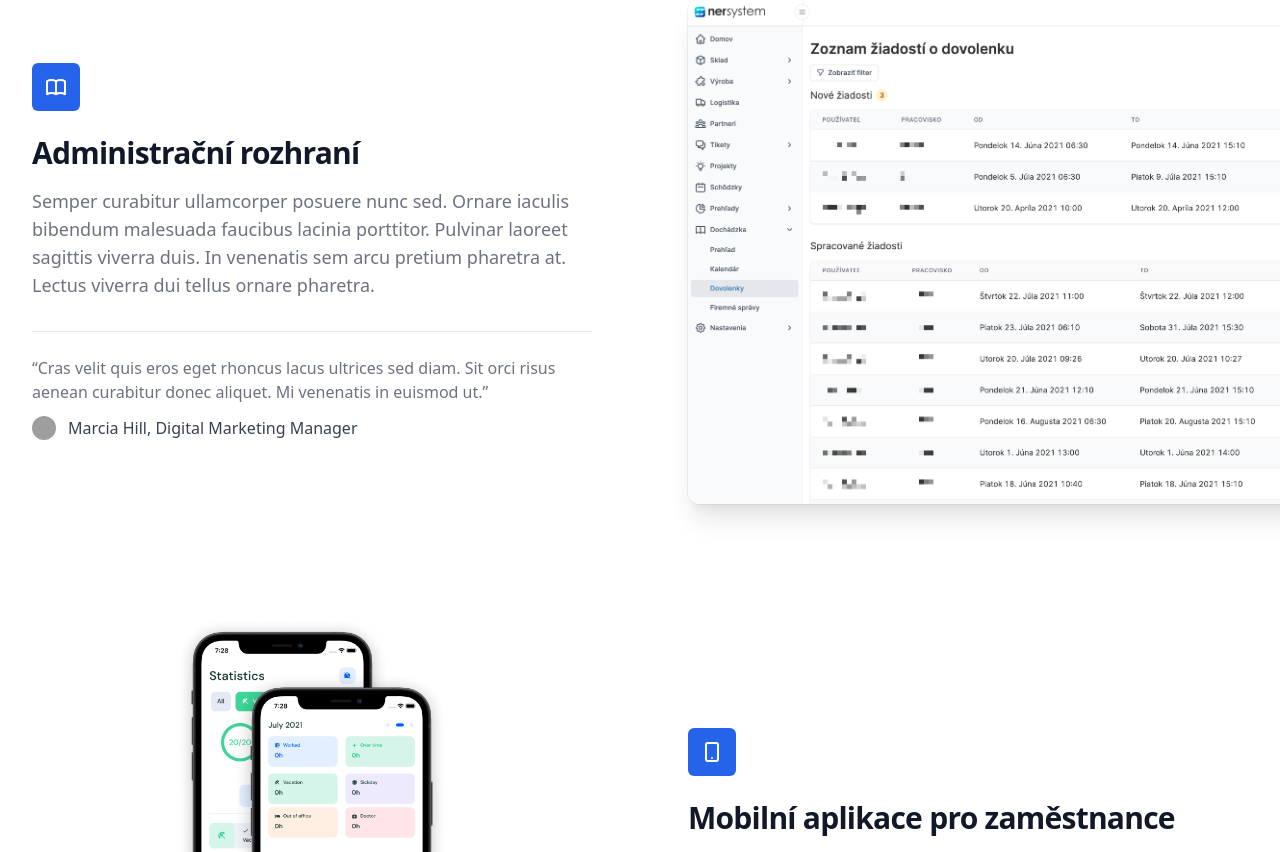
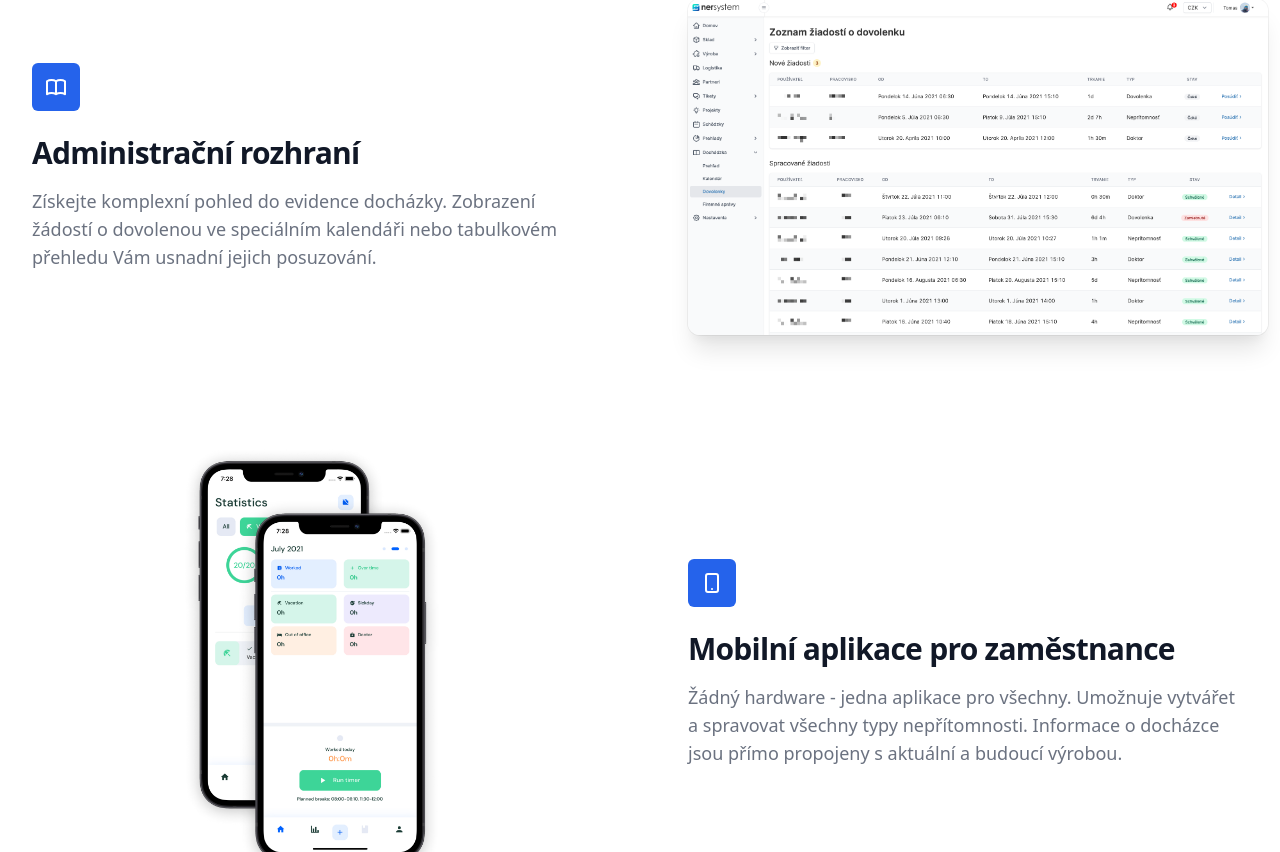
Before and after one commit to poppinternational/nersystem-cz, a Next.js app: page /solutions/attendance in a window 1280 px wide. Shown: the part 488-1340 px from the top of the page. Built offline with nearby package versions, Linux system fonts and the light colour scheme; grey boxes are pictures that could not be loaded; what @tailwindcss/typography would draw is missing.

Commit message:
More tweaks

```diff
--- a/pages/index.js
+++ b/pages/index.js
@@ -8,13 +8,14 @@ import {
 } from "@heroicons/react/outline";
 
 import Hero from "../components/index/Hero";
-import ContactForm from "../components/index/ContactForm";
 import Layout from "../components/Layout";
+import Link from "next/link";
 
 const features = [
   {
     name: "Sklad a management zásob",
     icon: ClipboardListIcon,
+    link: "/solutions/warehouse",
     text: "Přediktivní a automatizované řízení skladových pohybů a zásobování výroby",
     text_sk:
       "Prediktívne a automatizované riadenie skladových pohybov a zásobovania výroby",
@@ -22,6 +23,7 @@ const features = [
   {
     name: "Řízení výroby",
     icon: CogIcon,
+    link: "/solutions/production",
     text: "Správa výrobních linek a procesů výroby s přímým propojením na proces skladování a ostatní části distribučního procesu",
     text_sk:
       "Správa výrobných liniek a procesov výroby s priamym prepojením na proces skladovania a ostatné časti distribučného procesu",
@@ -29,6 +31,7 @@ const features = [
   {
     name: "Logistika",
     icon: TruckIcon,
+    link: "/solutions/logistics",
     text: "Aktivní řízení logistiky s přímou komunikací s odběratelem a následní koordinací montážních pracovníků",
     text_sk:
       "Aktívne riadenie logistiky s priamou komunikáciou s odberateľom a následnou koordináciou montážnych pracovníkov",
@@ -36,6 +39,7 @@ const features = [
   {
     name: "Správa zákazek a partnerský portál",
     icon: ChatAlt2Icon,
+    link: "/solutions/partner-portal",
     text: "Online vytváření objednávek, ich správa a následní komunikace při reklamaci, servisech a výrobních změnách",
     text_sk:
       "Online vytváranie objednávok, ich správa a následná komunikácia pri reklamácii, servisoch a výrobných zmenách",
@@ -43,6 +47,7 @@ const features = [
   {
     name: "Konfigurátor produktů",
     icon: ServerIcon,
+    link: "/solutions/production",
     text: "Umožňuje úplné přispůsobení atributů produktů — od objednávky cez sklad a výrobu až po distribuci",
     text_sk:
       "Umožňuje úplné prispôsobenie atribútov produktov — od objednávky cez sklad a výrobu až po distribúciu",
@@ -50,6 +55,7 @@ const features = [
   {
     name: "Docházkový systém",
     icon: UserGroupIcon,
+    link: "/solutions/attendance",
     text: "Evidence docházky s pomocí mobilní aplikace pro zaměstnance",
     text_sk: "Evidencia dochádzky pomocou mobilnej aplikácie pre zamestnancov",
   },
@@ -88,9 +94,13 @@ export default function Home() {
                           />
                         </span>
                       </div>
-                      <h3 className="mt-8 text-lg font-medium text-gray-900 tracking-tight">
-                        {feature.name}
-                      </h3>
+                      <Link href={feature.link}>
+                        <a className="text-gray-900 hover:bg-blue-600 transition">
+                          <h3 className="mt-8 text-lg font-medium  tracking-tight">
+                            {feature.name}
+                          </h3>
+                        </a>
+                      </Link>
                       <p className="mt-5 text-base text-gray-500">
                         {feature.text}
                       </p>
--- a/pages/solutions/attendance.js
+++ b/pages/solutions/attendance.js
@@ -27,7 +27,7 @@ const Attendance = () => {
   return (
     <Layout>
       <Head>
-        <title>Docházkový systém</title>
+        <title>NER System – Docházkový systém</title>
         <meta property="og:title" content="NER System – Docházkový systém" />
         <meta
           property="og:description"
@@ -39,7 +39,7 @@ const Attendance = () => {
         <div className="max-w-7xl mx-auto py-16 px-4 sm:py-24 sm:px-6 lg:px-8">
           <div className="text-center">
             <h2 className="text-base font-semibold text-blue-600 tracking-wide uppercase">
-              Attendance
+              NER Attendance
             </h2>
             <p className="mt-1 text-4xl font-extrabold text-gray-900 sm:text-5xl sm:tracking-tight lg:text-6xl">
               Docházkový systém
@@ -70,15 +70,13 @@ const Attendance = () => {
                     Administrační rozhraní
                   </h2>
                   <p className="mt-4 text-lg text-gray-500">
-                    Semper curabitur ullamcorper posuere nunc sed. Ornare
-                    iaculis bibendum malesuada faucibus lacinia porttitor.
-                    Pulvinar laoreet sagittis viverra duis. In venenatis sem
-                    arcu pretium pharetra at. Lectus viverra dui tellus ornare
-                    pharetra.
+                    Získejte komplexní pohled do evidence docházky. Zobrazení
+                    žádostí o dovolenou ve speciálním kalendáři nebo tabulkovém
+                    přehledu Vám usnadní jejich posuzování.
                   </p>
                 </div>
               </div>
-              <div className="mt-8 border-t border-gray-200 pt-6">
+              <div className="mt-8 border-t border-gray-200 pt-6 hidden">
                 <blockquote>
                   <div>
                     <p className="text-base text-gray-500">
@@ -132,11 +130,9 @@ const Attendance = () => {
                     Mobilní aplikace pro zaměstnance
                   </h2>
                   <p className="mt-4 text-lg text-gray-500">
-                    Semper curabitur ullamcorper posuere nunc sed. Ornare
-                    iaculis bibendum malesuada faucibus lacinia porttitor.
-                    Pulvinar laoreet sagittis viverra duis. In venenatis sem
-                    arcu pretium pharetra at. Lectus viverra dui tellus ornare
-                    pharetra.
+                    Žádný hardware - jedna aplikace pro všechny. Umožnuje
+                    vytvářet a spravovat všechny typy nepřítomnosti. Informace o
+                    docházce jsou přímo propojeny s aktuální a budoucí výrobou.
                   </p>
                 </div>
               </div>
--- a/pages/solutions/logistics.js
+++ b/pages/solutions/logistics.js
@@ -7,7 +7,7 @@ const Logistics = () => {
   return (
     <Layout>
       <Head>
-        <title>Logistika</title>
+        <title>NER System – Logistika</title>
         <meta property="og:title" content="NER System – Logistika" />
         <meta
           property="og:description"
@@ -19,7 +19,7 @@ const Logistics = () => {
         <div className="max-w-7xl mx-auto py-16 px-4 sm:py-24 sm:px-6 lg:px-8">
           <div className="text-center">
             <h2 className="text-base font-semibold text-blue-600 tracking-wide uppercase">
-              Warehouse
+              NER NOW
             </h2>
             <p className="mt-1 text-4xl font-extrabold text-gray-900 sm:text-5xl sm:tracking-tight lg:text-6xl">
               Logistika
--- a/pages/solutions/partner-portal.js
+++ b/pages/solutions/partner-portal.js
@@ -50,7 +50,7 @@ const PartnerPortal = () => {
         <div className="max-w-7xl mx-auto py-16 px-4 sm:py-24 sm:px-6 lg:px-8">
           <div className="text-center">
             <h2 className="text-base font-semibold text-blue-600 tracking-wide uppercase">
-              Warehouse
+              NER NOW
             </h2>
             <p className="mt-1 text-4xl font-extrabold text-gray-900 sm:text-5xl sm:tracking-tight lg:text-6xl">
               Správa zakázek a partnerský portál
--- a/pages/solutions/production.js
+++ b/pages/solutions/production.js
@@ -47,7 +47,7 @@ const Production = () => {
         <div className="max-w-7xl mx-auto py-16 px-4 sm:py-24 sm:px-6 lg:px-8">
           <div className="text-center">
             <h2 className="text-base font-semibold text-blue-600 tracking-wide uppercase">
-              Warehouse
+              NER NOW
             </h2>
             <p className="mt-1 text-4xl font-extrabold text-gray-900 sm:text-5xl sm:tracking-tight lg:text-6xl">
               Řízení výroby
--- a/pages/solutions/warehouse.js
+++ b/pages/solutions/warehouse.js
@@ -50,7 +50,7 @@ const Warehouse = () => {
         <div className="max-w-7xl mx-auto py-16 px-4 sm:py-24 sm:px-6 lg:px-8">
           <div className="text-center">
             <h2 className="text-base font-semibold text-blue-600 tracking-wide uppercase">
-              Warehouse
+              NER NOW
             </h2>
             <p className="mt-1 text-4xl font-extrabold text-gray-900 sm:text-5xl sm:tracking-tight lg:text-6xl">
               Sklad a management zásob
```
